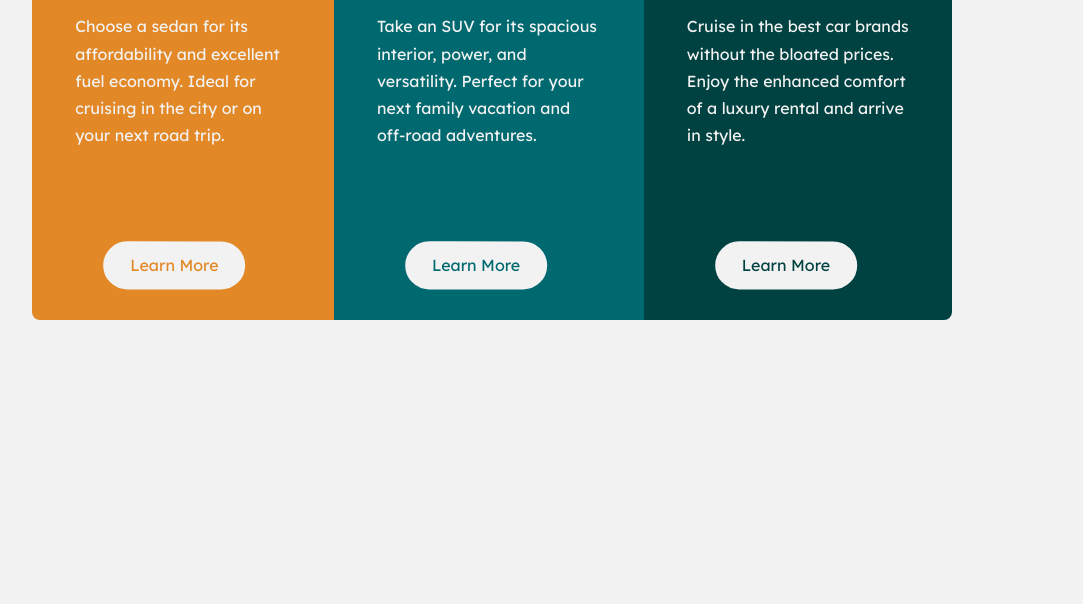
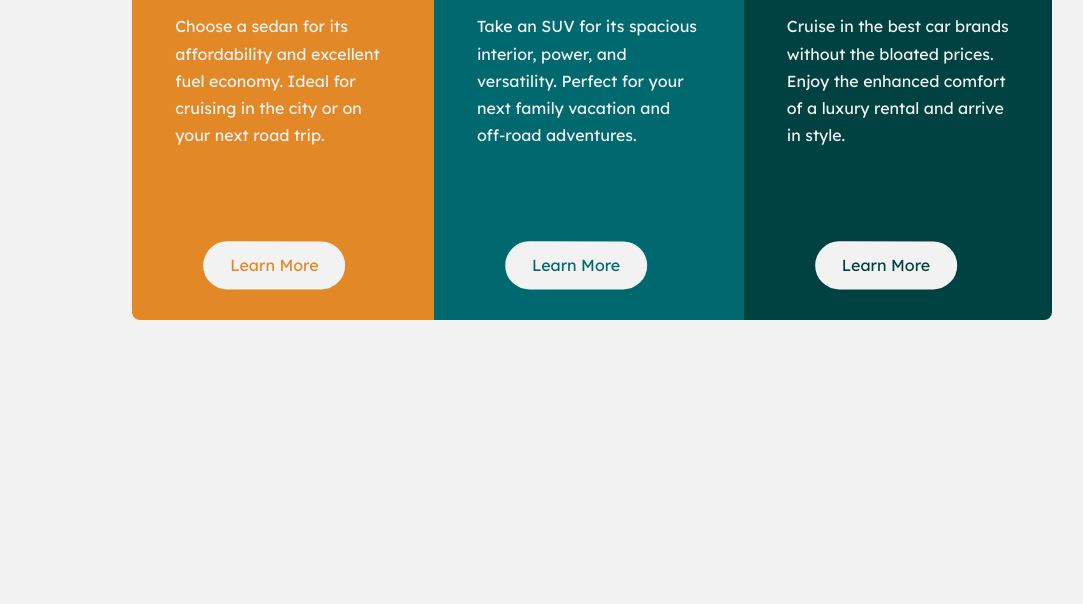
Before and after one commit to Kevo760/3-Column-Preview, a plain HTML site: page index.html in a window 1280 px wide. Shown: the part 276-880 px from the top of the page, without its empty margins (56-1139 px from the left). Drawn offline with Linux system fonts and the light colour scheme.

Commit message:
Update style.css

```diff
--- a/style.css
+++ b/style.css
@@ -32,7 +32,7 @@ h1 {
   display: flex;
   width: 57.5em;
   height: 32.25em;
-  margin: 5em 5em 0 5em;
+  margin: 5em auto;
   flex-direction: row;
 }
 
```
